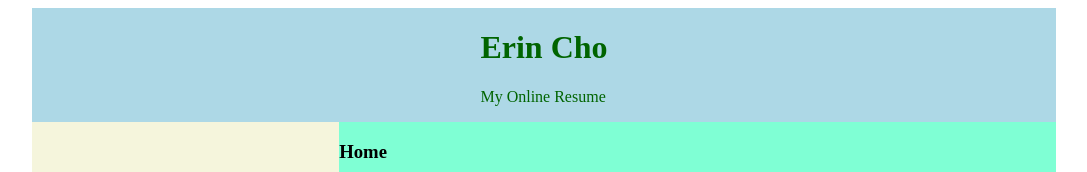
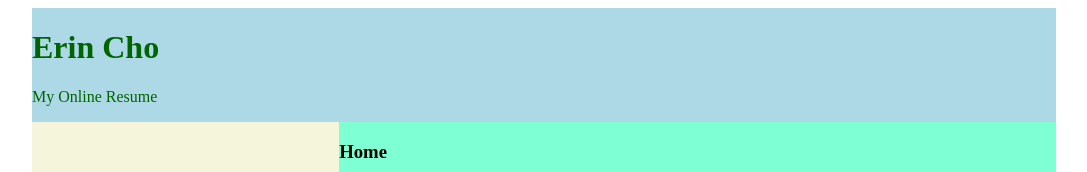
Before and after one commit to er1nh4/cs391a1-mp3, a React app: page / in a window 1280 px wide. Shown: the top 172 px of the page, without its empty margins (96-1183 px from the left). Built offline with nearby package versions, Linux system fonts and the light colour scheme; the HTML template or start-up script is replaced by a standard one.

Commit message:
Updated Nav

```diff
--- a/src/components/Header.tsx
+++ b/src/components/Header.tsx
@@ -7,8 +7,11 @@ const StyledHeader = styled.header`
     font-size: calc(2px+ 2vw);
     display: flex;
     flex-direction: column;
-    align-items: center;
-    justify-content: center;
+
+    @media screen and (max-width: 750px) {
+        align-items: center;
+        justify-content: center;
+    }
 `;
 
 export function Header(){
```
